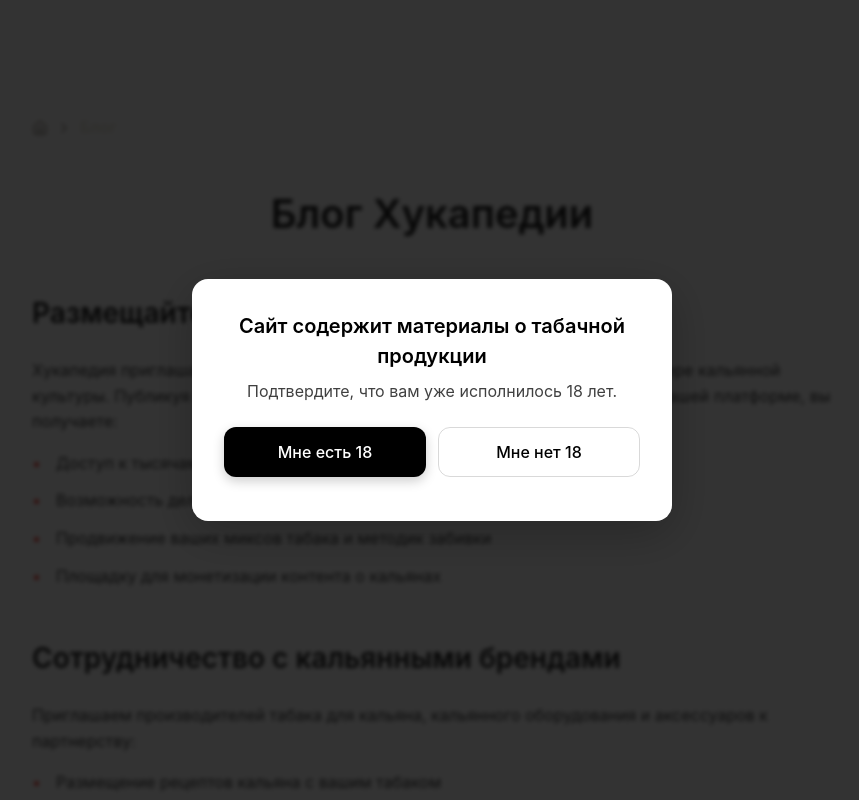
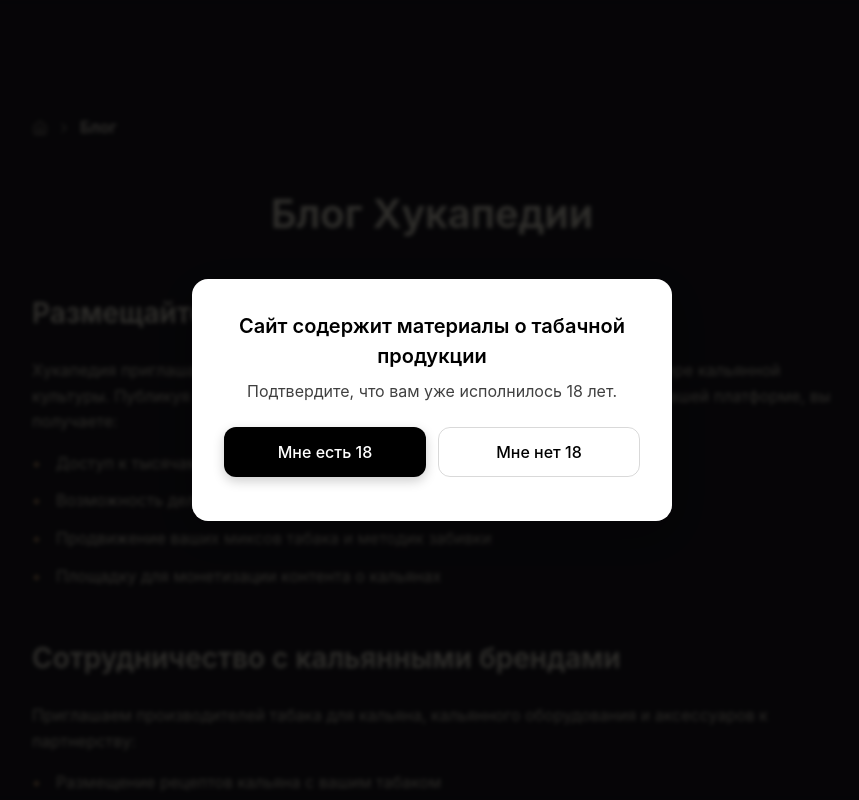
Before and after one commit to art-crazy/Hookapedia, a Next.js app: page /blog in a window 1280 px wide. Shown: the top 800 px of the page, without its empty margins (208-1067 px from the left). Built offline with nearby package versions, Linux system fonts and the light colour scheme; what ui-hookapedia would draw is missing.

Commit message:
feat(): fix background color

```diff
--- a/src/components/shared/page.module.scss
+++ b/src/components/shared/page.module.scss
@@ -1,6 +1,6 @@
 .page {
   padding: 120px 96px 64px;
-  background: #fff;
+  background: var(--bg-primary);
 }
 
 .container {
@@ -11,7 +11,7 @@
 .title {
   font-size: 2.5rem;
   font-weight: 600;
-  color: #222;
+  color: var(--color-text-primary);
   margin-bottom: 48px;
   text-align: center;
 }
@@ -23,14 +23,14 @@
 .sectionTitle {
   font-size: 1.75rem;
   font-weight: 600;
-  color: #222;
+  color: var(--color-text-primary);
   margin-bottom: 24px;
 }
 
 .sectionText {
   font-size: 16px;
   line-height: 1.6;
-  color: #444;
+  color: var(--color-text-secondary);
   margin-bottom: 16px;
 }
 
@@ -43,7 +43,7 @@
 .listItem {
   font-size: 16px;
   line-height: 1.6;
-  color: #444;
+  color: var(--color-text-secondary);
   margin-bottom: 12px;
   padding-left: 24px;
   position: relative;
@@ -52,12 +52,12 @@
     content: "•";
     position: absolute;
     left: 0;
-    color: #FF3B30;
+    color: var(--primary-color);
   }
 }
 
 .contactInfo {
-  background: #f8f8f8;
+  background: var(--bg-secondary);
   padding: 24px;
   border-radius: 12px;
   margin-top: 16px;
@@ -66,12 +66,12 @@
 .contactText {
   font-size: 16px;
   line-height: 1.6;
-  color: #444;
+  color: var(--color-text-secondary);
   margin: 8px 0;
 }
 
 .contactLink {
-  color: #FF3B30;
+  color: var(--primary-color);
   text-decoration: none;
 
   &:hover {
@@ -87,7 +87,7 @@
 }
 
 .value {
-  background: #f8f8f8;
+  background: var(--bg-secondary);
   padding: 24px;
   border-radius: 12px;
   text-align: center;
@@ -96,14 +96,14 @@
 .valueTitle {
   font-size: 1.25rem;
   font-weight: 600;
-  color: #222;
+  color: var(--color-text-primary);
   margin-bottom: 16px;
 }
 
 .valueText {
   font-size: 14px;
   line-height: 1.5;
-  color: #666;
+  color: var(--color-text-secondary);
   margin: 0;
 }
 
@@ -111,7 +111,7 @@
 .faqItem {
   margin-bottom: 32px;
   padding: 24px;
-  background: #f8f8f8;
+  background: var(--bg-secondary);
   border-radius: 12px;
 
   &:last-child {
@@ -122,14 +122,14 @@
 .question {
   font-size: 1.25rem;
   font-weight: 600;
-  color: #222;
+  color: var(--color-text-primary);
   margin-bottom: 16px;
 }
 
 .answer {
   font-size: 16px;
   line-height: 1.6;
-  color: #444;
+  color: var(--color-text-secondary);
   margin: 0;
 }
 
```
